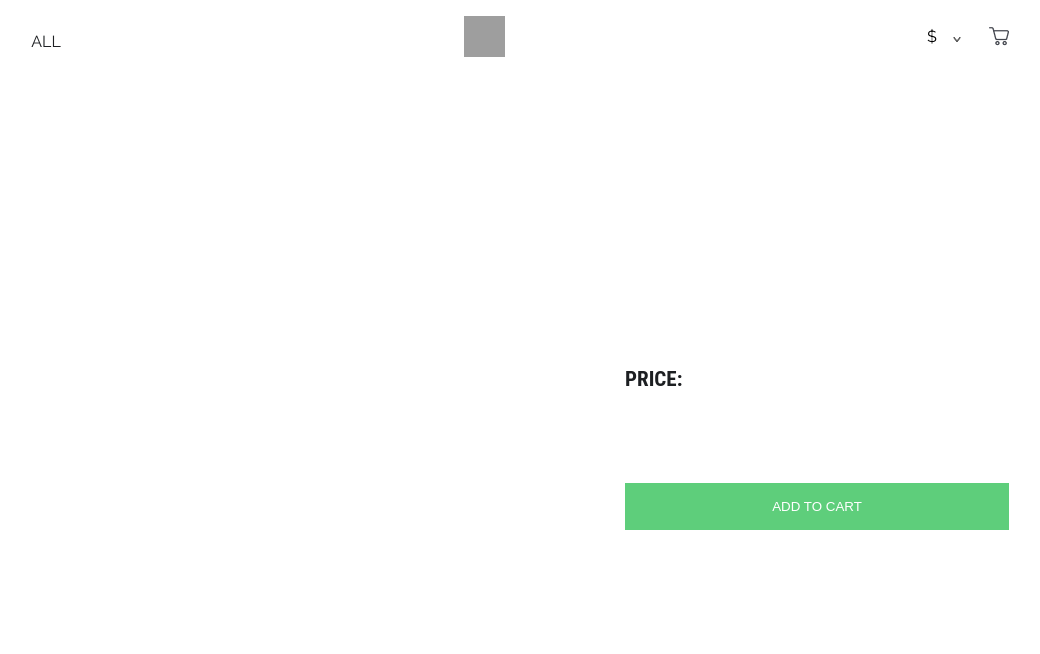
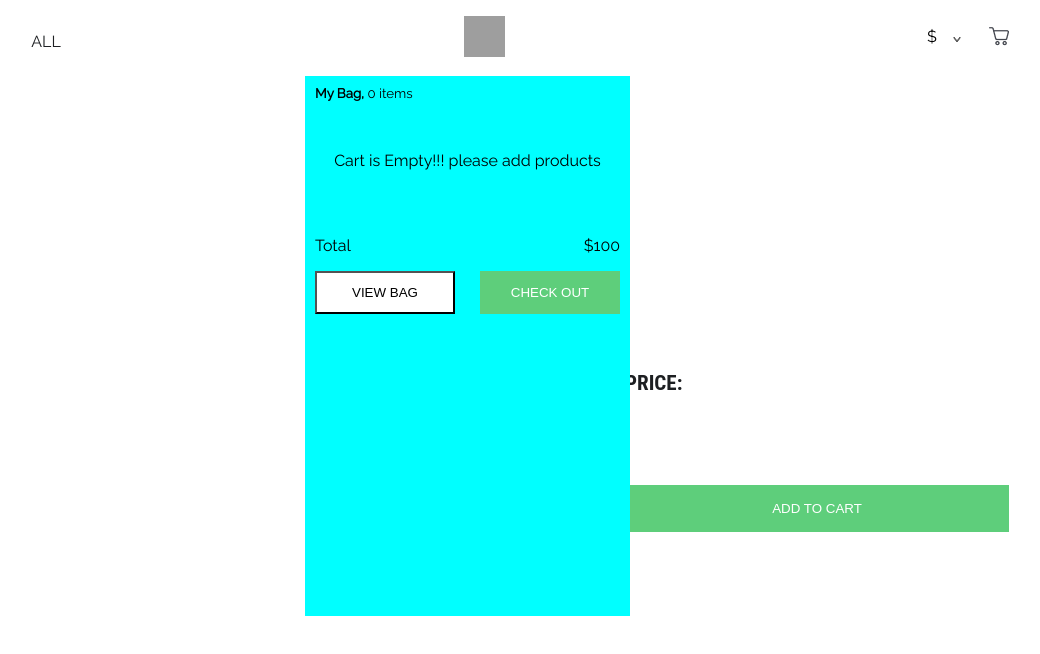
Before and after one commit to grgpk/scanditest-giorgi-paikidze, a React (Create React App) app: page /product/1 in a window 1280 px wide. Shown: the top 654 px of the page, without its empty margins (171-1211 px from the left). Built offline with nearby package versions, Linux system fonts and the light colour scheme; grey boxes are pictures that could not be loaded.

Commit message:
feat: add cart overlay.

```diff
--- a/src/App.js
+++ b/src/App.js
@@ -120,6 +120,9 @@ class App extends React.Component {
           selectedCurrency={this.state.currency}
           selectCurrency={this.selectCurrency}
           itemsQuantity={this.state.itemsQuantity}
+          cart={this.state.cart}
+          addToCart={this.addToCart}
+          removeFromCart={this.removeFromCart}
         />
         <Routes>
           <Route
--- /dev/null
+++ b/src/components/Cart-items/CartItems.js
@@ -0,0 +1,62 @@
+import React from "react";
+import "./CartItems.css";
+
+export class CartItems extends React.Component {
+  render() {
+    const { cart, currency, addToCart, removeFromCart, classes } = this.props;
+    return (
+      <div>
+        {cart.length === 0 && (
+          <div className={classes.emptyCart}>
+            Cart is Empty!!! please add products
+          </div>
+        )}
+
+        {cart.map((product) => {
+          return (
+            <div key={product.id} className={classes.cartItem}>
+              <div className={classes.productInfo}>
+                <h3 className={classes.productBrand}>{product.brand}</h3>
+                <p className={classes.productName}>{product.name}</p>
+                <p className={classes.productPrice}>
+                  {product.prices
+                    ? product.prices.map((price) => {
+                        if (price.currency === currency.selectedCurrency) {
+                          return `${currency.selectedCurrencySymbol} ${(
+                            price.amount * product.count
+                          ).toFixed(2)}`;
+                        }
+                        return null;
+                      })
+                    : null}
+                </p>
+              </div>
+              <div className={classes.cartItemModify}>
+                <div className={classes.cartItemBtn}>
+                  <button
+                    onClick={() => addToCart(product)}
+                    className={classes.btnPlus}
+                  >
+                    +
+                  </button>
+                  <p className={classes.cartItemQuantity}>{product.count}</p>
+                  <button
+                    onClick={() => removeFromCart(product)}
+                    className={classes.btnMinus}
+                  >
+                    -
+                  </button>
+                </div>
+                <img
+                  src={product.img}
+                  alt={product.name}
+                  className={classes.cartImg}
+                />
+              </div>
+            </div>
+          );
+        })}
+      </div>
+    );
+  }
+}
--- a/src/components/Cart-overlay/CartOverlay.js
+++ b/src/components/Cart-overlay/CartOverlay.js
@@ -1,18 +1,40 @@
 import React from "react";
+// import { Link } from "react-router-dom";
+import classes from "./CartOverlay.module.css";
+import { CartItems } from "../Cart-items/CartItems";
+import { Link } from "react-router-dom";
 
 class CartOverlay extends React.Component {
-  render(){
+  render() {
+    const { cart, currency, addToCart, removeFromCart, itemsQuantity } =
+      this.props;
     return (
-      <div>
-        <h5>My Bag, items</h5>
-        <div>
+      <div className={classes.cartOverlay}>
+        <h5>
+          My Bag,
+          <span className={classes.itemsQuantity}> {itemsQuantity} items</span>
+        </h5>
+        <div className={classes.cartItems}>
+          <CartItems
+            classes={classes}
+            cart={cart}
+            currency={currency}
+            addToCart={addToCart}
+            removeFromCart={removeFromCart}
+          />
+        </div>
+        <div className={classes.totalPrice}>
           <p>Total</p>
           <p>$100</p>
         </div>
-        <button>VIEW BAG</button>
-        <button>CHECK OUT</button>
+        <div className={classes.cartOverlayBtns}>
+          <Link to={"/cart"}>
+            <button className={classes.btnBag}>VIEW BAG</button>
+          </Link>
+          <button className={classes.btnCheckout}>CHECK OUT</button>
+        </div>
       </div>
-    )
+    );
   }
 }
 
--- /dev/null
+++ b/src/components/Cart-overlay/CartOverlay.module.css
@@ -0,0 +1,120 @@
+.cartOverlay {
+  width: 325px;
+  height: 540px;
+  z-index: 8;
+  background-color: aqua;
+  position: absolute;
+  left: -500px;
+  top: 60px;
+  overflow-y: scroll;
+  padding: 10px;
+}
+
+.emptyCart {
+  margin: 50px 0;
+}
+
+.cartItems {
+  display: flex;
+  justify-content: center;
+}
+
+h5 {
+  margin: 0;
+}
+
+.itemsQuantity {
+  font-weight: 500;
+}
+
+.cartItem {
+  width: 290px;
+  height: 130px;
+  display: flex;
+  align-items: center;
+  border-top: 1px solid #e5e5e5;
+}
+
+.productInfo {
+  width: 152px;
+}
+
+.cartImg {
+  width: 100px;
+  height: 110px;
+}
+
+.cartItemModify {
+  display: flex;
+  align-items: center;
+  justify-content: space-evenly;
+  width: 140px;
+  height: 130px;
+}
+
+.cartItemBtn {
+  display: flex;
+  flex-direction: column;
+  align-items: center;
+  justify-content: space-between;
+}
+
+.btnPlus,
+.btnMinus {
+  width: 24px;
+  height: 24px;
+  font-size: 1rem;
+  color: #1d1f22;
+  border: 1px solid #1d1f22;
+  background-color: white;
+  cursor: pointer;
+}
+
+.btnPlus:active,
+.btnMinus:active {
+  transform: translateY(2px);
+}
+
+.cartItemQuantity {
+  font-size: 1rem;
+}
+
+.productBrand {
+  font-size: 1rem;
+}
+
+.productName {
+  font-size: 1rem;
+}
+
+.productPrice {
+  font-weight: bold;
+  font-size: 1rem;
+}
+
+.cartOverlayBtns {
+  display: flex;
+  justify-content: space-between;
+}
+
+.totalPrice {
+  display: flex;
+  justify-content: space-between;
+}
+
+.btnBag,
+.btnCheckout {
+  width: 140px;
+  height: 43px;
+  cursor: pointer;
+}
+
+.btnBag {
+  background-color: white;
+}
+
+.btnCheckout {
+  background-color: #5ece7b;
+  color: white;
+  border: 0;
+}
--- a/src/components/Cart/Cart.js
+++ b/src/components/Cart/Cart.js
@@ -1,61 +1,20 @@
 import React from "react";
-import "./Cart.css";
+import { CartItems } from "../Cart-items/CartItems";
+import classes from "./Cart.module.css";
 
 export class Cart extends React.Component {
   render() {
-    const { currency } = this.props;
+    const { cart, currency, addToCart, removeFromCart } = this.props;
     return (
       <div>
         <h1>Cart</h1>
-        <div>
-          {this.props.cart.length === 0 && (
-            <div>Cart is Empty!!! please add products</div>
-          )}
-        </div>
-        {this.props.cart.map((product) => {
-          return (
-            <div key={product.id} className="cart-item">
-              <div>
-                <h3>{product.brand}</h3>
-                <p className="product-name">{product.name}</p>
-                <p className="product-price">
-                  {product.prices
-                    ? product.prices.map((price) => {
-                        if (price.currency === currency.selectedCurrency) {
-                          return `${currency.selectedCurrencySymbol} ${(
-                            price.amount * product.count
-                          ).toFixed(2)}`;
-                        }
-                        return null;
-                      })
-                    : null}
-                </p>
-              </div>
-              <div className="cart-item-modify">
-                <div className="cart-item-btn">
-                  <button
-                    onClick={() => this.props.addToCart(product)}
-                    className="btn-plus"
-                  >
-                    +
-                  </button>
-                  <p className="cart-item-quantity">{product.count}</p>
-                  <button
-                    onClick={() => this.props.removeFromCart(product)}
-                    className="btn-minus"
-                  >
-                    -
-                  </button>
-                </div>
-                <img
-                  src={product.img}
-                  alt={product.name}
-                  className="cart-img"
-                />
-              </div>
-            </div>
-          );
-        })}
+        <CartItems
+          classes={classes}
+          cart={cart}
+          currency={currency}
+          addToCart={addToCart}
+          removeFromCart={removeFromCart}
+        />
       </div>
     );
   }
--- a/src/components/Cart/Cart.css
+++ b/src/components/Cart/Cart.module.css
@@ -1,5 +1,5 @@
-.cart-item {
-  width: 70vw;
+.cartItem {
+  width: "70vw";
   display: flex;
   justify-content: space-between;
   align-items: center;
@@ -7,12 +7,12 @@
   padding: 5px 0;
 }
 
-.cart-img {
+.cartImg {
   width: 141px;
   height: 185px;
 }
 
-.cart-item-modify {
+.cartItemModify {
   display: flex;
   align-items: center;
   justify-content: space-between;
@@ -20,37 +20,38 @@
   height: 185px;
 }
 
-.cart-item-btn {
+.cartItemBtn {
   display: flex;
   flex-direction: column;
   align-items: center;
   justify-content: space-between;
 }
 
-.btn-plus,
-.btn-minus {
+.btnPlus,
+.btnMinus {
   width: 45px;
   height: 45px;
   font-size: 1.5rem;
   color: #1d1f22;
   border: 1px solid #1d1f22;
   background-color: white;
+  cursor: pointer;
 }
 
-.btn-plus:active,
-.btn-minus:active {
+.btnPlus:active,
+.btnMinus:active {
   transform: translateY(2px);
 }
 
-.cart-item-quantity {
+.cartItemQuantity {
   font-size: 1.5rem;
 }
 
-.product-name {
+.productName {
   font-size: 1.2rem;
 }
 
-.product-price {
+.productPrice {
   font-weight: bold;
   font-size: 1.3rem;
   line-height: 18px;
--- a/src/components/Header/Header.js
+++ b/src/components/Header/Header.js
@@ -4,6 +4,7 @@ import emptyCart from "./EmptyCart.png";
 import vector from "./Vector.png";
 import Navigation from "../Navigation/Navigation";
 import CurrencyList from "../CurrencyList/CurrencyList";
+import CartOverlay from "../Cart-overlay/CartOverlay";
 import OutsideClickHandler from "react-outside-click-handler";
 import "./Header.css";
 
@@ -64,8 +65,21 @@ class Header extends React.Component {
               )}
             </div>
           </OutsideClickHandler>
-          {this.props.itemsQuantity ? <div className="cart-items-quantity">{this.props.itemsQuantity}</div> : <></>}
+          {this.props.itemsQuantity ? (
+            <div className="cart-items-quantity">
+              {this.props.itemsQuantity}
+            </div>
+          ) : (
+            <></>
+          )}
           <img src={emptyCart} alt="cart" className="actions-cart" />
+          <CartOverlay
+            cart={this.props.cart}
+            currency={this.props.selectedCurrency}
+            removeFromCart={this.props.removeFromCart}
+            addToCart={this.props.addToCart}
+            itemsQuantity={this.props.itemsQuantity}
+          />
         </div>
       </header>
     );
```
Also changed, not shown: src/components/Cart-items/CartItems.css (added).
